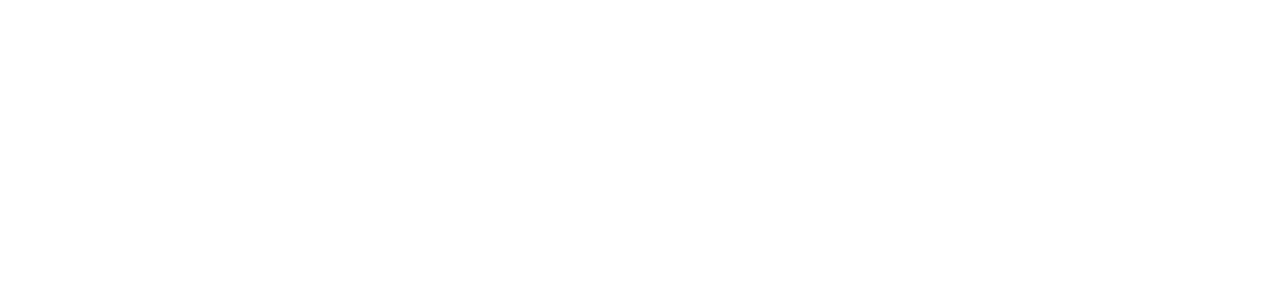
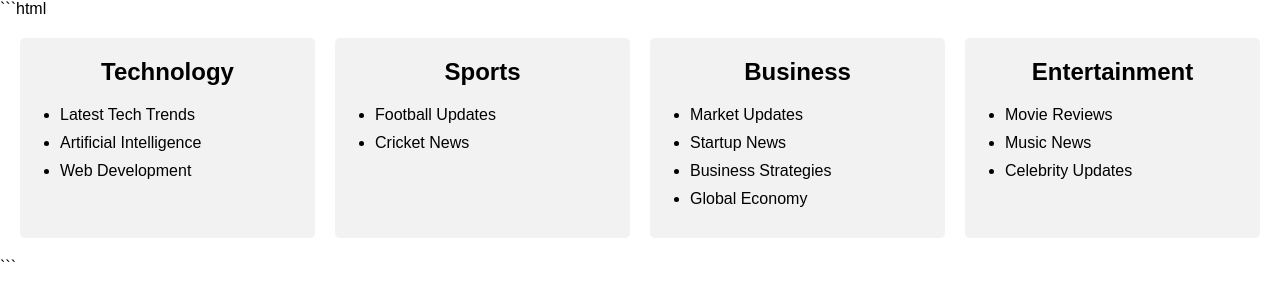
Before and after one commit to acciojob/blog-layout-Ashishr944, a website: page main.html in a window 1280 px wide. Drawn offline with Linux system fonts and the light colour scheme.

Commit message:
created a submission

````diff
--- a/main.html
+++ b/main.html
@@ -1,16 +1,52 @@
+```html
 <!DOCTYPE html>
+<html>
+<head>
+    <link rel="stylesheet" href="styles.css">
+</head>
+<body>
 
-<html>
+    <div class="blog-container">
 
-<head>
-	<link rel="stylesheet" href="styles.css">
-</head>
+        <div class="column">
+            <h2>Technology</h2>
+            <ul>
+                <li>Latest Tech Trends</li>
+                <li>Artificial Intelligence</li>
+                <li>Web Development</li>
+            </ul>
+        </div>
 
-<body>
-	<!-- the entire body must be written by student -->
-    <script type="text/javascript" src="./script.js">
-</script>
+        <div class="column">
+            <h2>Sports</h2>
+            <ul>
+                <li>Football Updates</li>
+                <li>Cricket News</li>
+            </ul>
+        </div>
 
+        <div class="column">
+            <h2>Business</h2>
+            <ul>
+                <li>Market Updates</li>
+                <li>Startup News</li>
+                <li>Business Strategies</li>
+                <li>Global Economy</li>
+            </ul>
+        </div>
+
+        <div class="column">
+            <h2>Entertainment</h2>
+            <ul>
+                <li>Movie Reviews</li>
+                <li>Music News</li>
+                <li>Celebrity Updates</li>
+            </ul>
+        </div>
+
+    </div>
+
+    <script type="text/javascript" src="./script.js"></script>
 </body>
-
 </html>
+```
--- a/styles.css
+++ b/styles.css
@@ -1 +1,53 @@
 /*  your css code here. If applicable */
+```css
+* {
+    box-sizing: border-box;
+}
+
+body {
+    margin: 0;
+    font-family: Arial, sans-serif;
+}
+
+.blog-container {
+    display: flex;
+    flex-wrap: wrap;
+    align-items: stretch;
+    gap: 20px;
+    padding: 20px;
+}
+
+.column {
+    flex: 1;
+    min-width: 200px;
+    background-color: #f2f2f2;
+    padding: 20px;
+    border-radius: 5px;
+}
+
+.column h2 {
+    margin-top: 0;
+    text-align: center;
+}
+
+.column ul {
+    margin: 0;
+    padding-left: 20px;
+}
+
+.column li {
+    margin-bottom: 10px;
+}
+
+@media (max-width: 800px) {
+    .column {
+        flex: 1 1 45%;
+    }
+}
+
+@media (max-width: 500px) {
+    .column {
+        flex: 1 1 100%;
+    }
+}
+```
````
